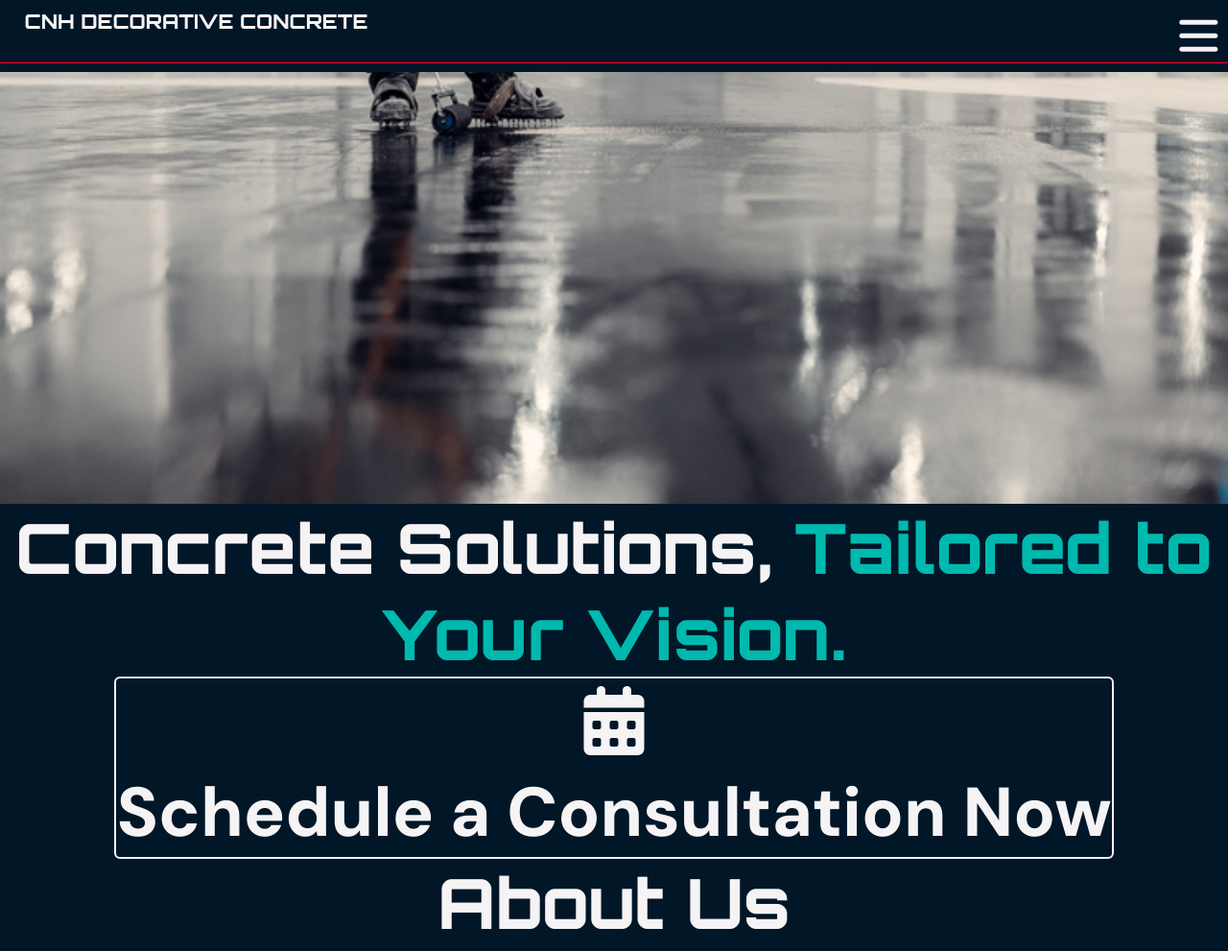
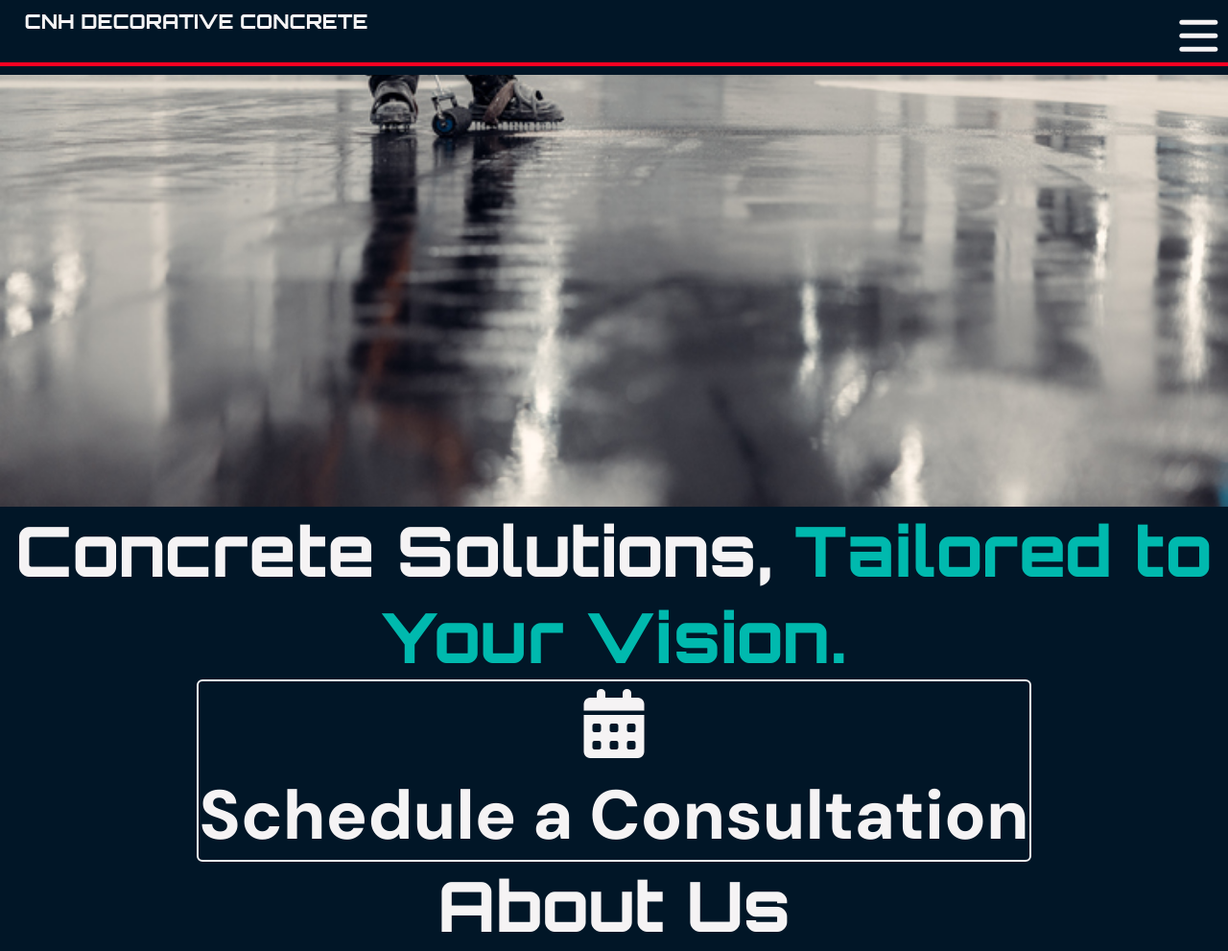
Before and after one commit to PenaV99/cnh-decorative, an Astro site: page / in a window 1280 px wide. Shown: the top 991 px of the page at 96% size. Built offline with nearby package versions, Linux system fonts and the light colour scheme; Astro itself is replaced by a stand-in of ours.

Commit message:
Thickened border on header and footer

```diff
--- a/src/pages/index.astro
+++ b/src/pages/index.astro
@@ -65,7 +65,7 @@ import Footer from '../components/Footer.astro';
 						</i>
 						</h1>
 						<h1>
-							Schedule a Consultation Now
+							Schedule a Consultation
 						</h1>
 					</button>
 				</div>
--- a/src/styles/global.css
+++ b/src/styles/global.css
@@ -129,7 +129,7 @@ header {
     width: 100%;
     max-width: 100vw;
     background-color: var(--clr-background);
-    border-bottom: .1rem solid var(--clr-accent);
+    border-bottom: .3rem solid var(--clr-accent);
     align-items: start;
     justify-content: center;
 }
@@ -226,7 +226,7 @@ header {
     background-color: var(--clr-accent);
 }
 footer {
-    border-top: .1rem solid var(--clr-accent);
+    border-top: .3rem solid var(--clr-accent);
 }
 
 @media (min-width: 768px) {
```
